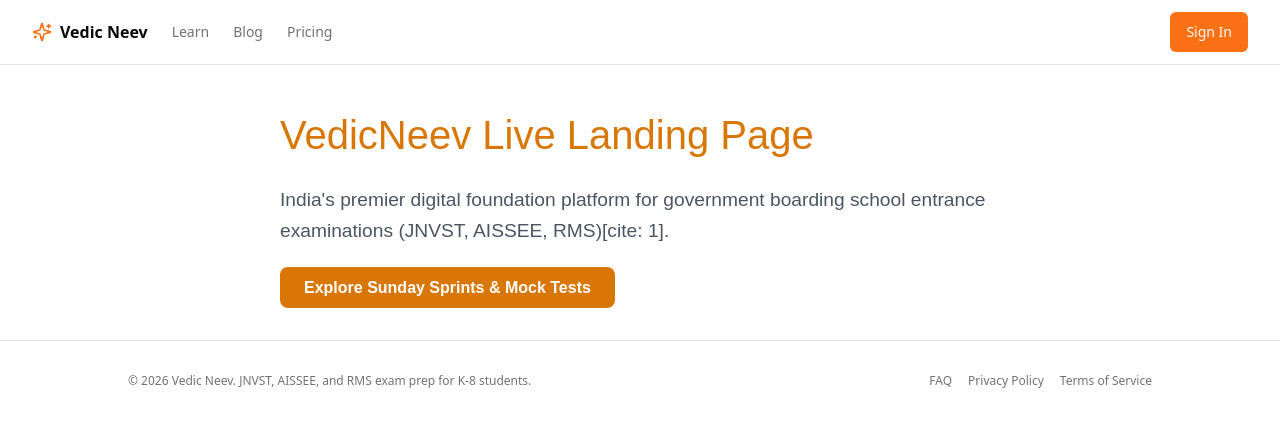
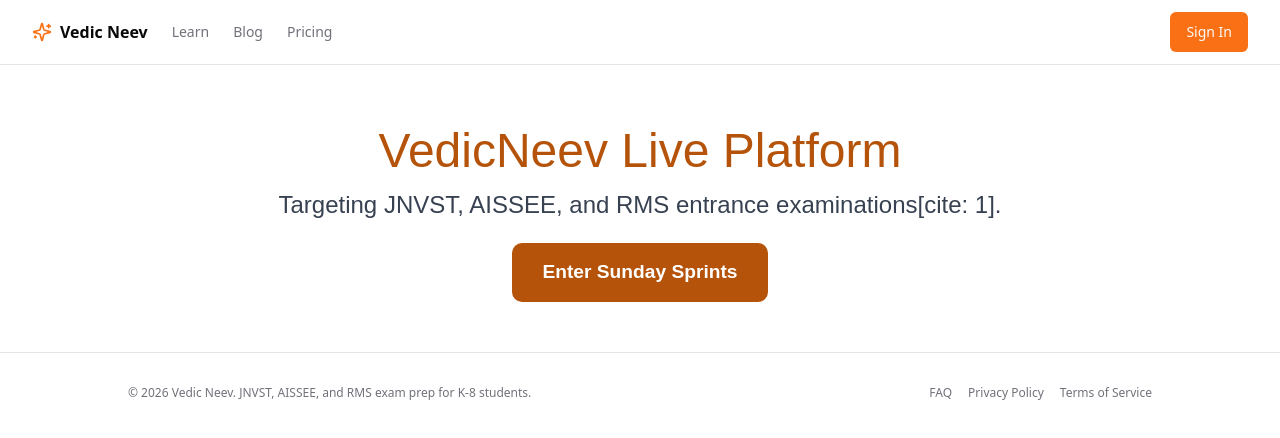
Before and after one commit to pathak32/vedicneev, a Next.js app in the folder apps/web/: page / in a window 1280 px wide. Shown: the top 438 px of the page. Built offline with nearby package versions, Linux system fonts and the light colour scheme; no server answers.

Commit message:
Deploy verified text landing page

```diff
--- a/apps/web/app/page.tsx
+++ b/apps/web/app/page.tsx
@@ -1,17 +1,13 @@
-import Link from 'next/link';
-
 export default function Home() {
   return (
-    <div style={{ fontFamily: 'sans-serif', padding: '40px', maxWidth: '800px', margin: '0 auto' }}>
-      <h1 style={{ color: '#d97706', fontSize: '2.5rem', marginBottom: '20px' }}>VedicNeev Live Landing Page</h1>
-      <p style={{ fontSize: '1.2rem', color: '#4b5563', lineHeight: '1.6' }}>
-        India&apos;s premier digital foundation platform for government boarding school entrance examinations (JNVST, AISSEE, RMS)[cite: 1].
+    <div style={{ padding: '50px', textAlign: 'center', fontFamily: 'Arial, sans-serif' }}>
+      <h1 style={{ color: '#b45309', fontSize: '3rem' }}>VedicNeev Live Platform</h1>
+      <p style={{ fontSize: '1.5rem', color: '#374151' }}>
+        Targeting JNVST, AISSEE, and RMS entrance examinations[cite: 1].
       </p>
-      <div style={{ marginTop: '30px' }}>
-        <Link href="/sprints" style={{ background: '#d97706', color: '#fff', padding: '12px 24px', borderRadius: '8px', textDecoration: 'none', fontWeight: 'bold' }}>
-          Explore Sunday Sprints &amp; Mock Tests
-        </Link>
-      </div>
+      <a href="/sprints" style={{ display: 'inline-block', marginTop: '20px', padding: '15px 30px', background: '#b45309', color: '#fff', textDecoration: 'none', borderRadius: '10px', fontSize: '1.2rem', fontWeight: 'bold' }}>
+        Enter Sunday Sprints
+      </a>
     </div>
   );
 }
```
